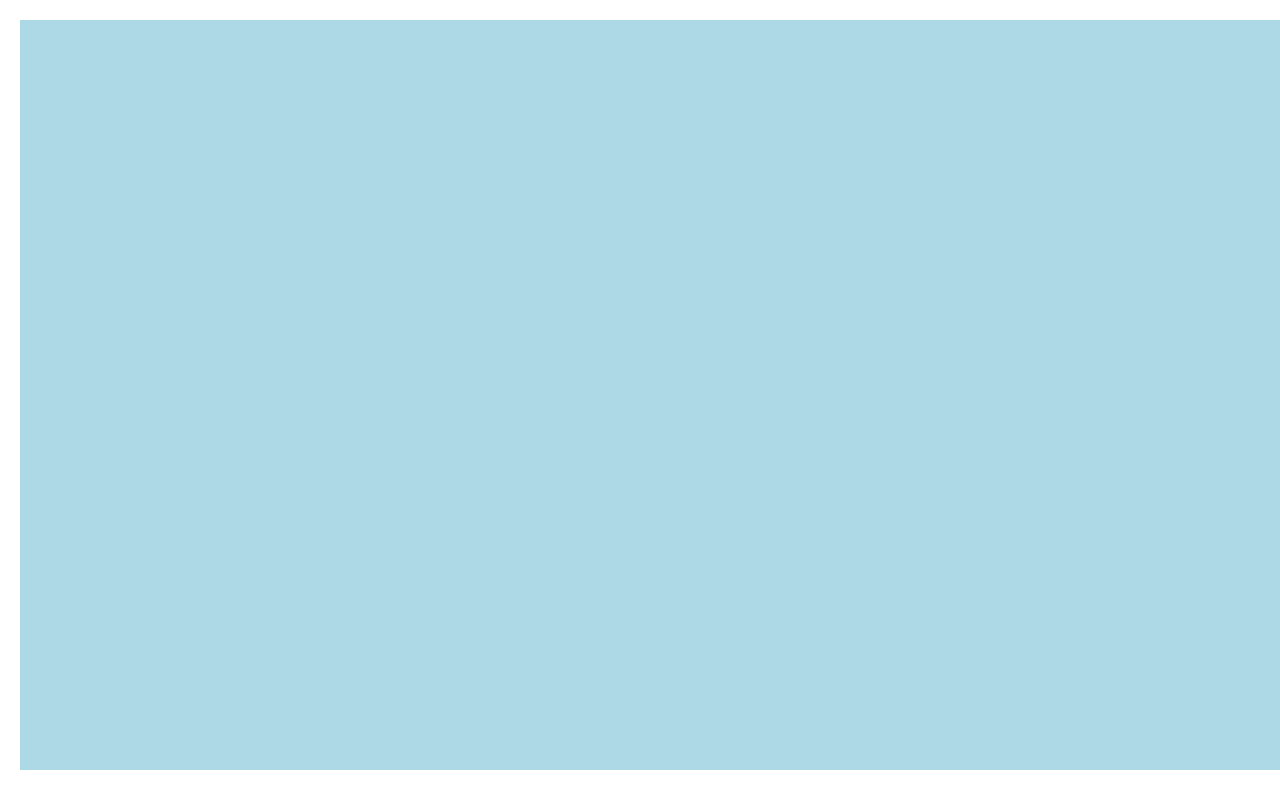
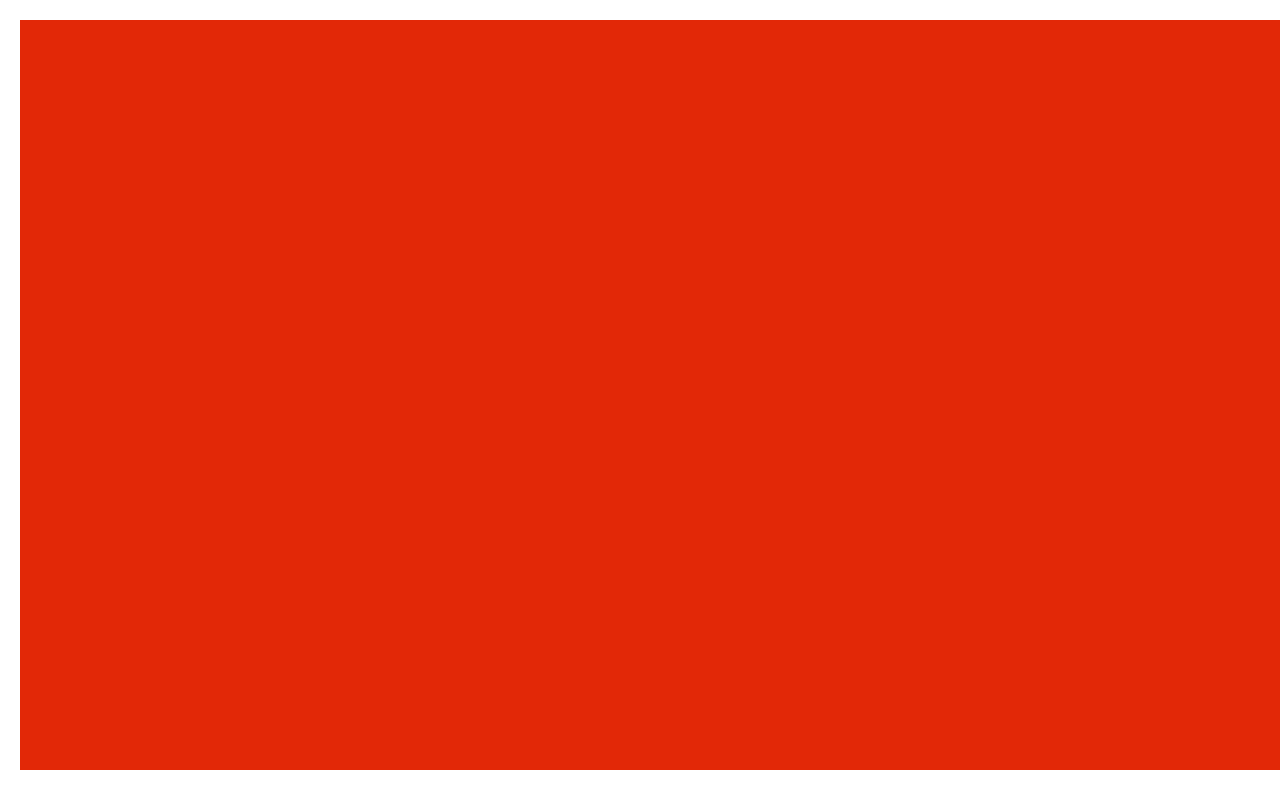
Before and after one commit to Charlotte0327/Charlotte0327.github.io, a plain HTML site: page fsd-projects/platformer/index.html in a window 1280 px wide. Shown: the top 800 px of the page. Drawn offline with nearby package versions, Linux system fonts and the light colour scheme.

Commit message:
add index.html and css files

```diff
--- a/fsd-projects/platformer/platformer.css
+++ b/fsd-projects/platformer/platformer.css
@@ -3,7 +3,7 @@ body {
 }
 
 canvas {
-  background-color: lightblue;
+  background-color: rgb(226, 40, 7);
   margin: 20px;
 }
 
--- a/fsd-projects/platformer/platformer.js
+++ b/fsd-projects/platformer/platformer.js
@@ -27,7 +27,7 @@ $(function () {
     //////////////////////////////////
 
     // TODO 1 - Enable the Grid
-     toggleGrid();
+     //toggleGrid();
 
 
     // TODO 2 - Create Platforms
```
